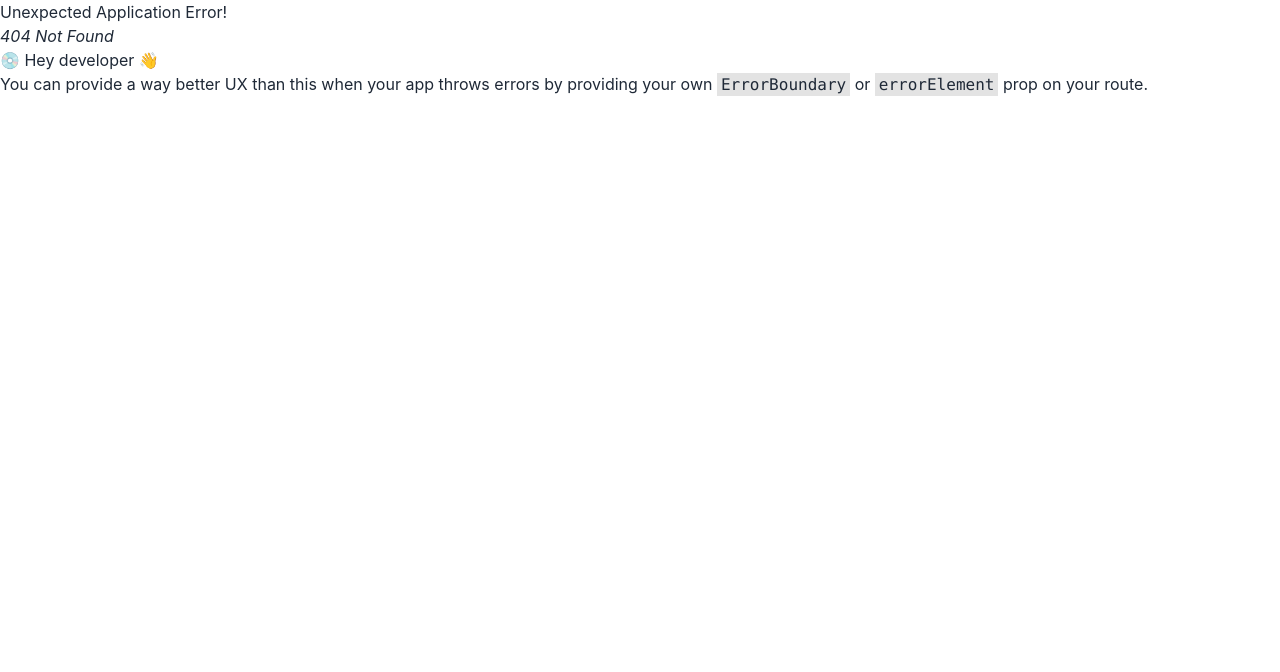
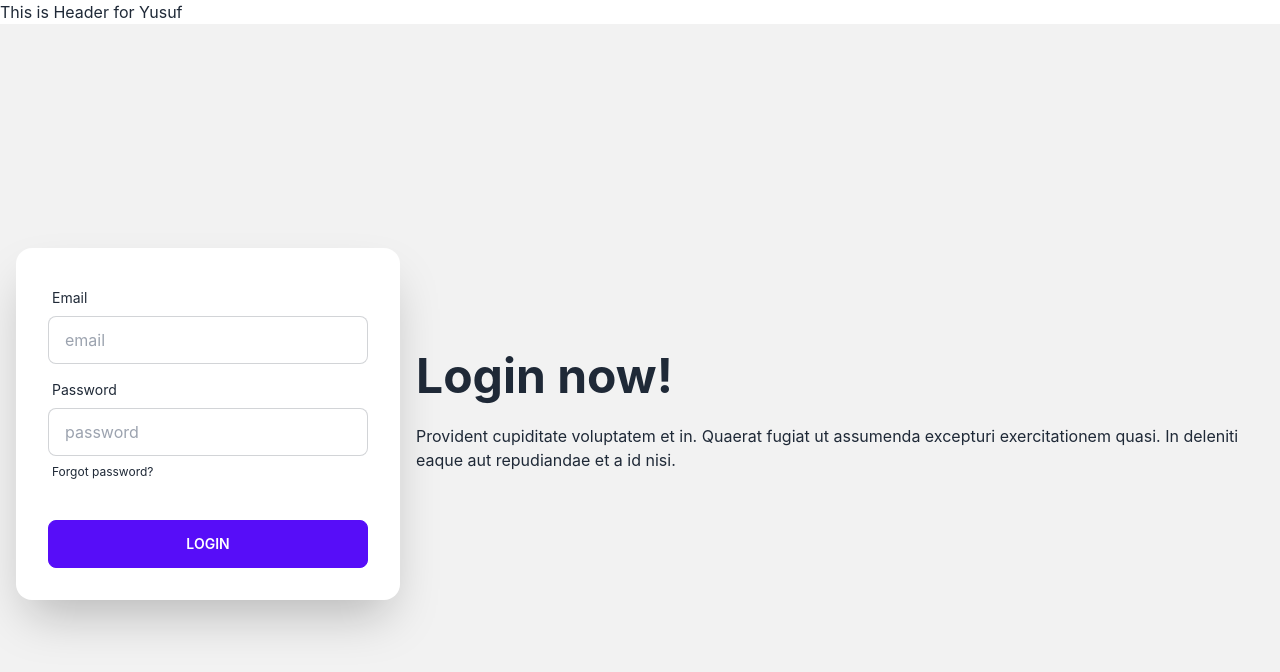
Before and after one commit to yusuf-khan-swd/hotel-booking, a React (Create React App) app: page /login in a window 1280 px wide. Before the commit this address had no page. Shown: the top 672 px of the page. Built offline with nearby package versions, Linux system fonts and the light colour scheme.

Commit message:
added login

```diff
--- /dev/null
+++ b/src/components/Login/Login.js
@@ -0,0 +1,88 @@
+import React, { useContext, useState } from "react";
+import { AuthContext } from "../../contexts/UserContext";
+
+const Login = () => {
+  const [error, setError] = useState('');
+  const [success, setSuccess] = useState('');
+
+  const { logIn } = useContext(AuthContext);
+
+  const handleSubmit = event => {
+    event.preventDefault();
+    const form = event.target;
+    const email = form.email.value;
+    const password = form.password.value;
+    console.log(email, password);
+
+    logIn(email, password)
+      .then(result => {
+        const user = result.user;
+        console.log(user);
+        setSuccess('Login Success full');
+        setError('');
+      })
+      .catch(error => {
+        console.error('error: ', error);
+        setError(error.message);
+        setSuccess('');
+      });
+  };
+  return (
+    <div>
+      <form onSubmit={handleSubmit}>
+        <div className="hero min-h-screen bg-base-200">
+          <div className="hero-content flex-col lg:flex-row-reverse">
+            <div className="text-center lg:text-left">
+              <h1 className="text-5xl font-bold">Login now!</h1>
+              <p className="py-6">
+                Provident cupiditate voluptatem et in. Quaerat fugiat ut
+                assumenda excepturi exercitationem quasi. In deleniti eaque aut
+                repudiandae et a id nisi.
+              </p>
+            </div>
+            <div className="card flex-shrink-0 w-full max-w-sm shadow-2xl bg-base-100">
+              <div className="card-body">
+                <div className="form-control">
+                  <label className="label">
+                    <span className="label-text">Email</span>
+                  </label>
+                  <input
+                    type="email"
+                    name="email"
+                    placeholder="email"
+                    className="input input-bordered"
+                    required
+                  />
+                </div>
+                <div className="form-control">
+                  <label className="label">
+                    <span className="label-text">Password</span>
+                  </label>
+                  <input
+                    type="password"
+                    name="password"
+                    placeholder="password"
+                    className="input input-bordered"
+                    required
+                  />
+                  <label className="label">
+                    <button href="#" className="label-text-alt link link-hover">
+                      Forgot password?
+                    </button>
+                  </label>
+                </div>
+                <div className="form-control mt-6">
+                  <button className="btn btn-primary">Login</button>
+                </div>
+                {error && <p className="text-red-500 text-center">{error}</p>}
+                {success && (<p className="text-center text-green-500">{success}</p>)}
+              </div>
+            </div>
+          </div>
+        </div>
+      </form>
+    </div>
+  );
+};
+
+export default Login;
--- a/src/components/Register/Register.js
+++ b/src/components/Register/Register.js
@@ -107,7 +107,7 @@ const Register = () => {
                     <span className="text-green-500 mr-2">
                       {success}
                     </span>
-                    <Link className="link link-hover">
+                    <Link to='/login' className="link link-hover">
                       Please Login
                     </Link>
                   </p>
--- a/src/contexts/UserContext.js
+++ b/src/contexts/UserContext.js
@@ -1,5 +1,5 @@
 import React, { createContext, useState } from 'react';
-import { createUserWithEmailAndPassword, getAuth, GoogleAuthProvider, signInWithPopup } from 'firebase/auth';
+import { createUserWithEmailAndPassword, getAuth, GoogleAuthProvider, signInWithEmailAndPassword, signInWithPopup } from 'firebase/auth';
 import app from '../firebase/firebase.config';
 
 export const AuthContext = createContext();
@@ -17,7 +17,11 @@ const UserContext = ({ children }) => {
     return createUserWithEmailAndPassword(auth, email, password);
   };
 
-  const authInfo = { user, googleSignIn, createUser };
+  const logIn = (email, password) => {
+    return signInWithEmailAndPassword(auth, email, password);
+  };
+
+  const authInfo = { user, googleSignIn, createUser, logIn };
 
   return (
     <AuthContext.Provider value={authInfo}>
--- a/src/routes/routes/router.js
+++ b/src/routes/routes/router.js
@@ -1,5 +1,6 @@
 import { createBrowserRouter } from "react-router-dom";
 import Home from "../../components/Home/Home";
+import Login from "../../components/Login/Login";
 import Register from "../../components/Register/Register";
 import Main from "../../layout/Main";
 
@@ -16,6 +17,10 @@ export const router = createBrowserRouter([
         path: '/register',
         element: <Register></Register>
       },
+      {
+        path: '/login',
+        element: <Login></Login>
+      }
     ],
   },
 ]);
```
